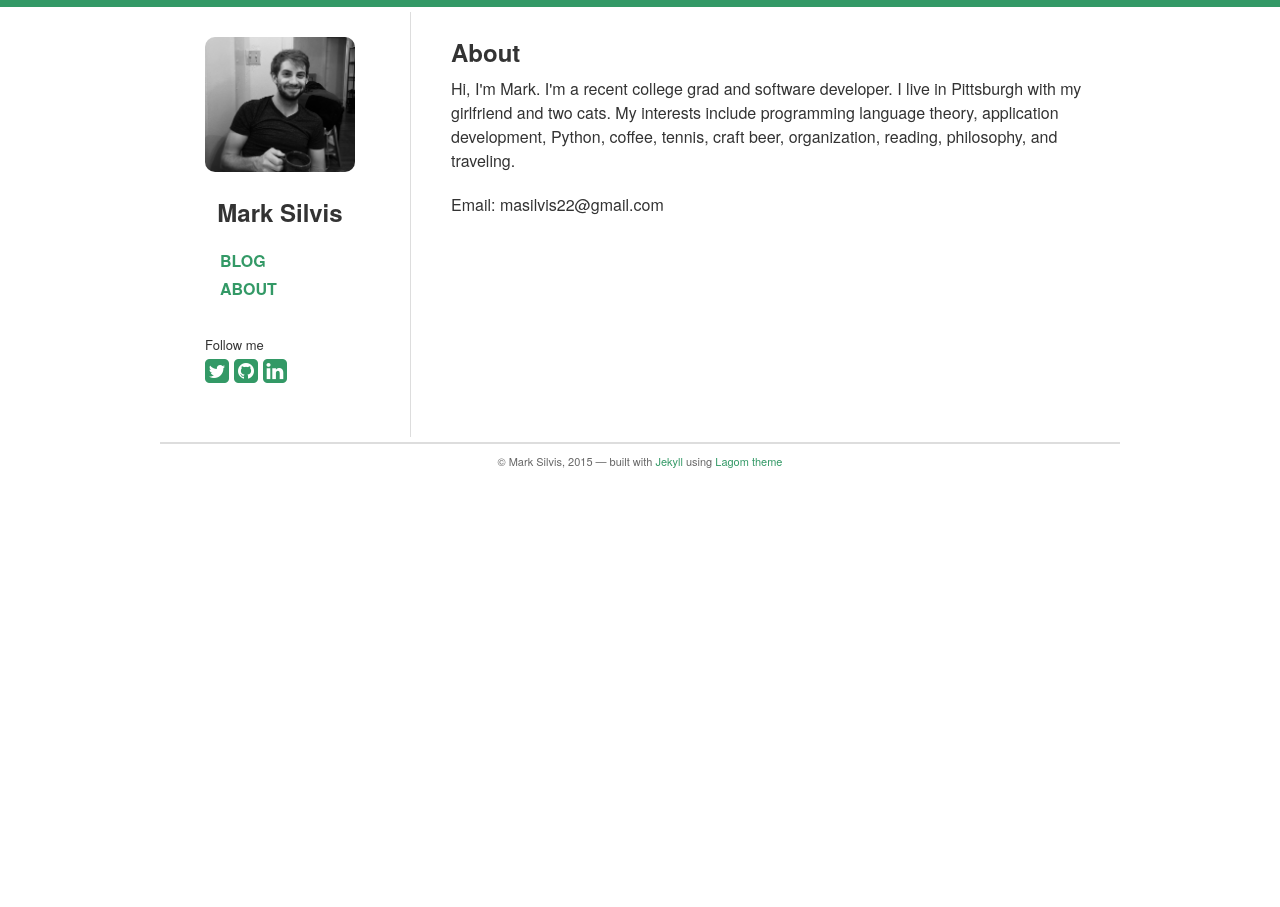
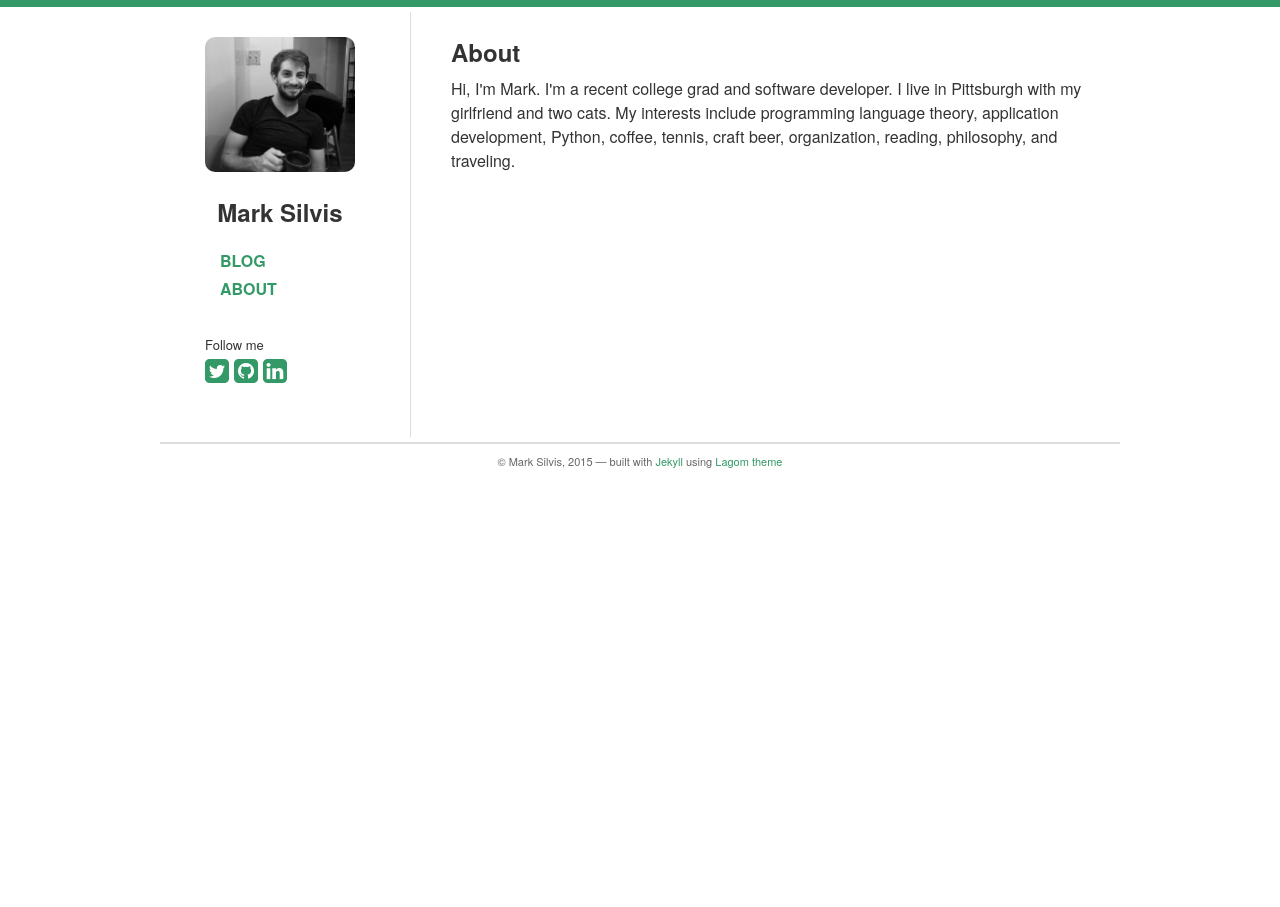
Before and after one commit to marksilvis/marksilvis.github.io, a Jekyll site: the page built from about/index.md, in a window 1280 px wide. Built offline with Jekyll 4.4.1, drawn with Linux system fonts in a browser that asks for light colours; nearby versions of some CDN libraries.

Commit message:
removed email from about me

```diff
--- a/about/index.md
+++ b/about/index.md
@@ -9,5 +9,4 @@ title: About
 <div id="post">
     <p>Hi, I'm Mark. I'm a recent college grad and software developer. I live in Pittsburgh with my girlfriend and two cats. My interests include programming language theory, application development, Python, coffee, tennis, craft beer, organization, reading, philosophy, and traveling.
     </p>
-    <p>Email: masilvis22@gmail.com</p>
 </div>
```
